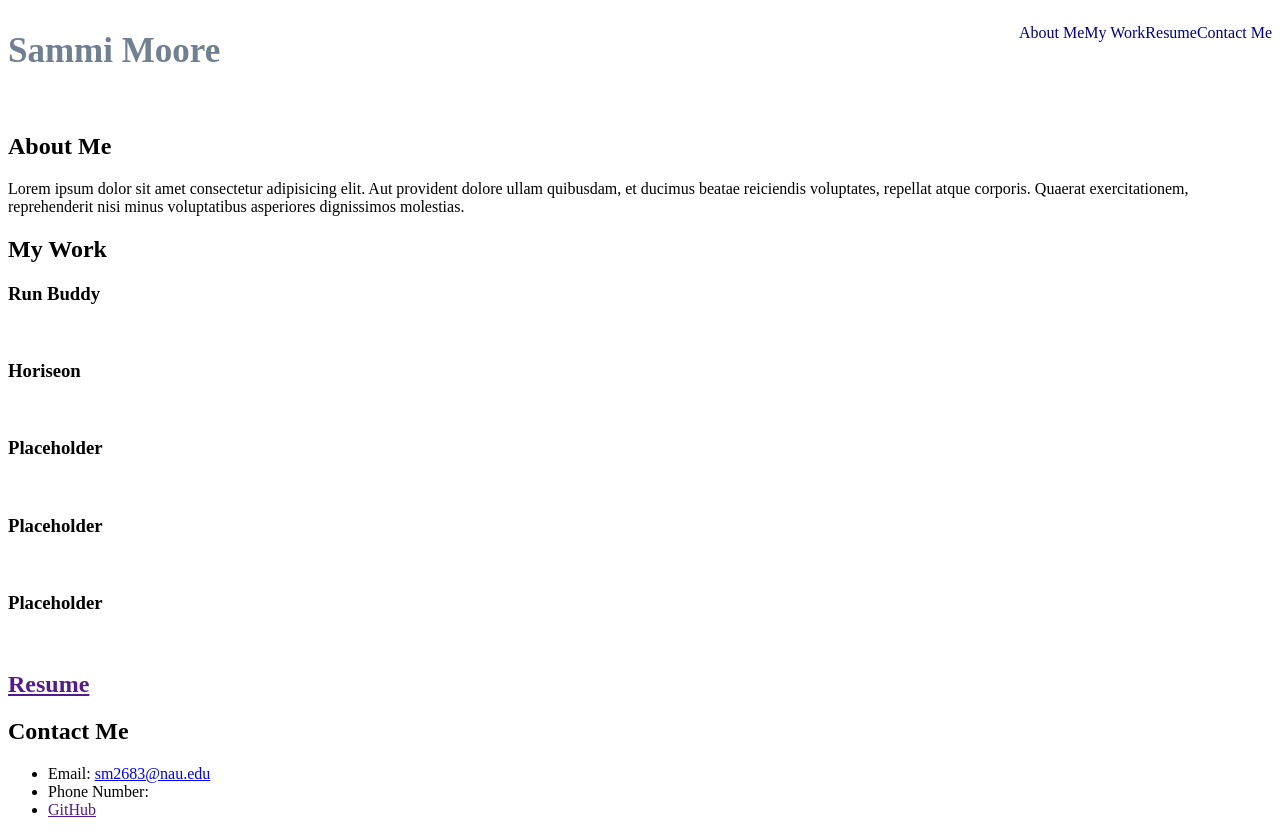
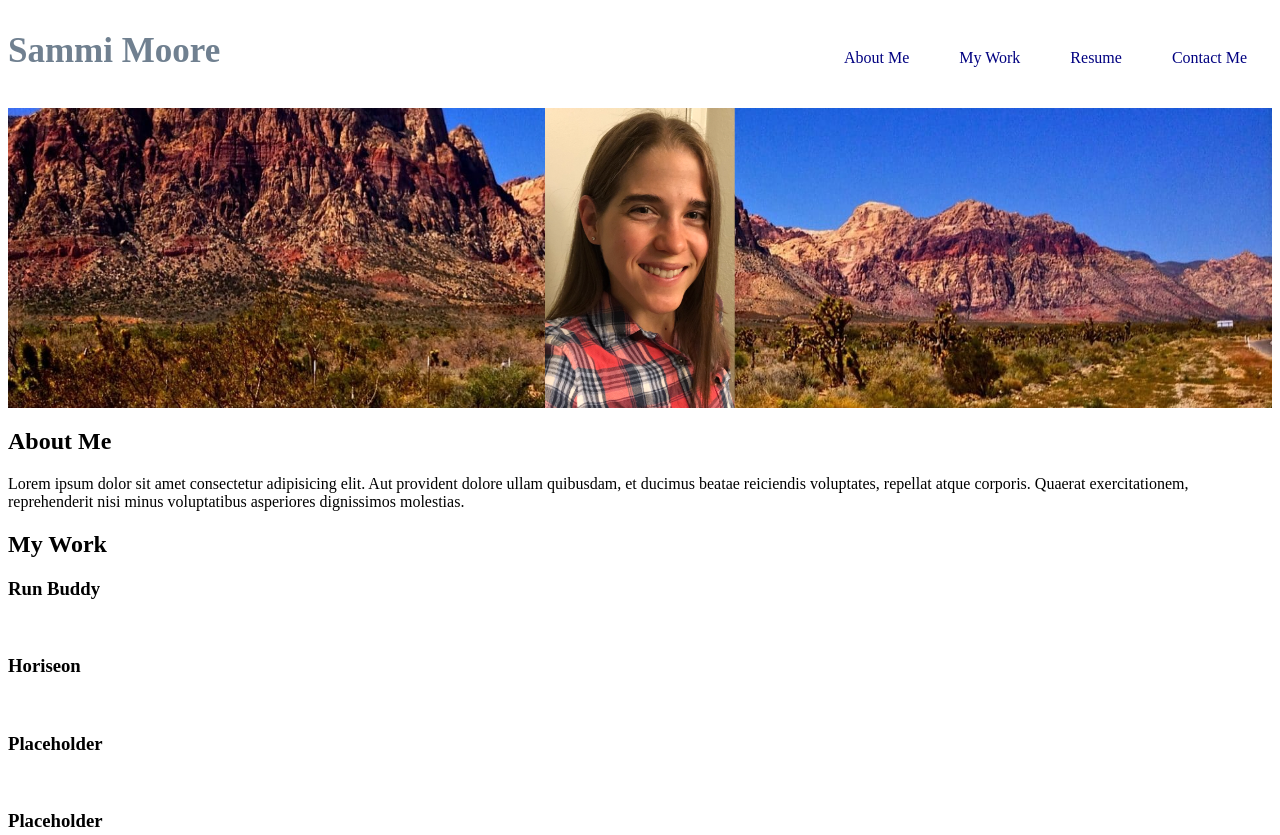
Before and after one commit to sm3131/professional-portfolio, a plain HTML site: page index.html in a window 1280 px wide. Shown: the top 835 px of the page. Drawn offline with Linux system fonts and the light colour scheme.

Commit message:
start hero CSS styling, add image, add portrait, initial sizing

```diff
--- a/assets/css/style.css
+++ b/assets/css/style.css
@@ -11,11 +11,30 @@ header h1 {
 header nav ul {
     display: flex;
     justify-content: space-between;
+    flex-wrap: wrap;
     list-style: none;
     align-items: center;
+}
+header nav ul li {
+    margin: 25px;
 }
 
 header nav ul li a {
     text-decoration: none;
     color: navy;
 }
+
+.hero {
+    background-image: url("../images/rr-hero.jpg");
+    background-size: cover;
+    background-position: 80%;
+    display: flex;
+    justify-content: center;
+    flex-wrap: wrap;
+    height: 300px;
+}
+
+.portrait {
+    display: flex;
+    height: 300px;
+}
--- a/index.html
+++ b/index.html
@@ -34,7 +34,7 @@
 
     <section class="hero">
         <div class="portrait">
-            <img src="" alt="" />
+            <img src="./assets/images/portrait.png" alt="" />
         </div>
     </section>
 
```
